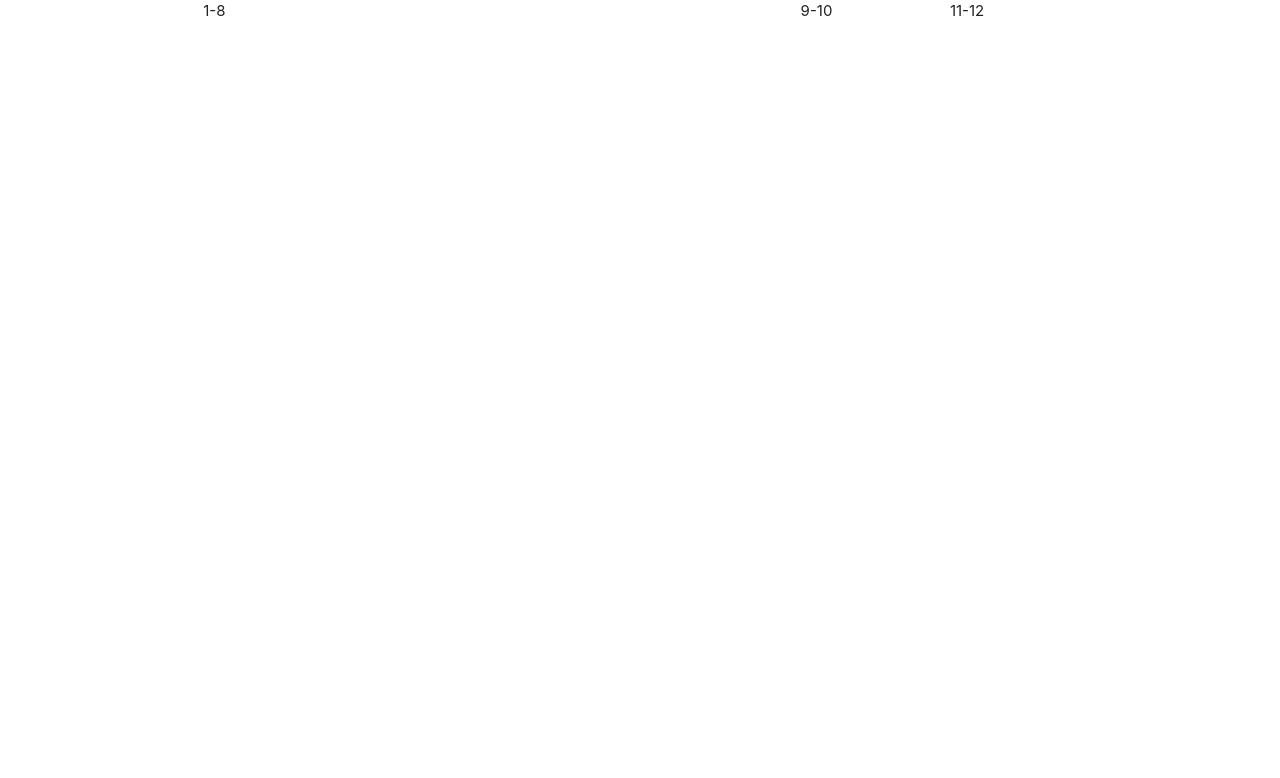
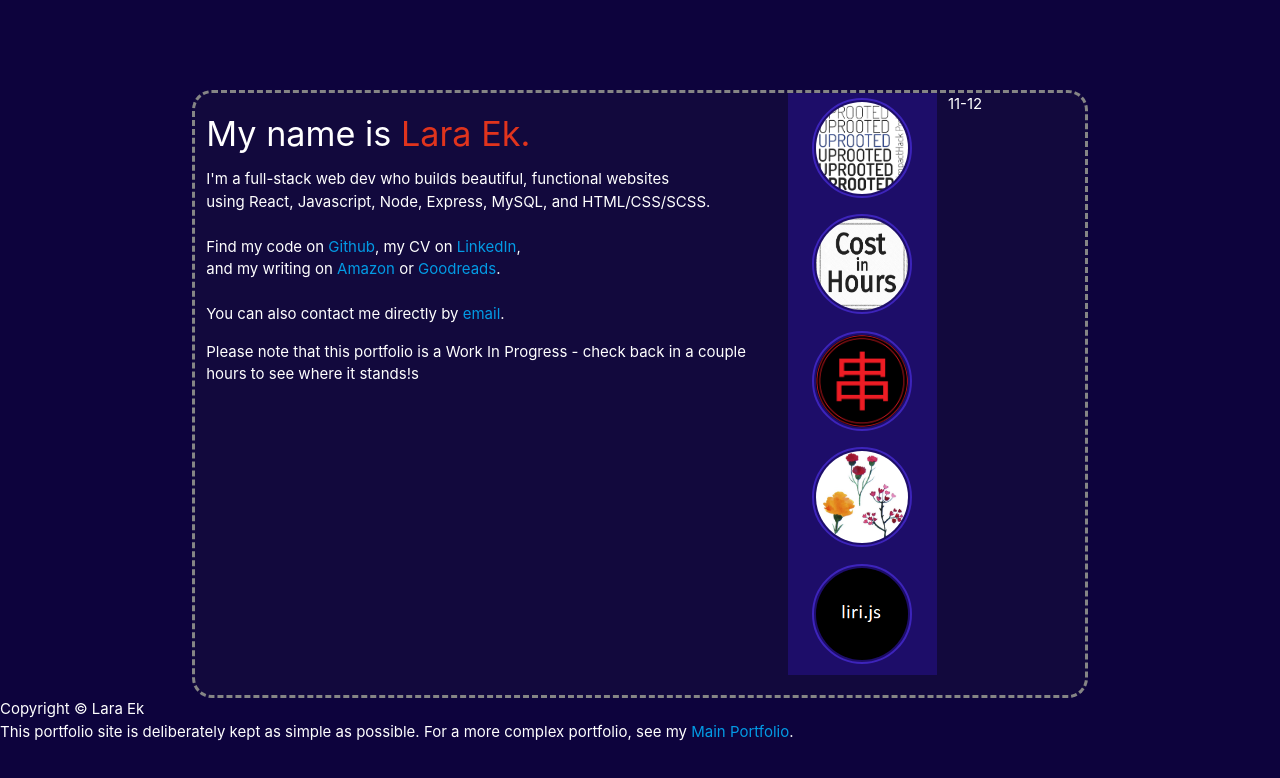
Before and after one commit to LaraEk/Portfolio, a plain HTML site: page index.html in a window 1280 px wide. Drawn offline with nearby package versions, Linux system fonts and the light colour scheme; files that its build step writes are made by us from their sources.

Commit message:
adding content, beginning to make it pretty

```diff
--- /dev/null
+++ b/colors.scss
@@ -0,0 +1 @@
+$darkblue: #0d033d;
--- a/index.html
+++ b/index.html
@@ -18,17 +18,69 @@
     <meta name="viewport" content="width=device-width, initial-scale=1.0" />
     <meta http-equiv="X-UA-Compatible" content="ie=edge" />
 
-    <link rel="stylesheet/scss" type="text/css" href="test.scss" />
+    <link rel="stylesheet/scss" type="text/css" href="colors.scss" />
+    <link rel="stylesheet" href="styles.css" />
 
     <title>Portfolio</title>
   </head>
   <body>
     <div class="container">
+
       <div class="row">
-        <div class="col s8">1-8</div>
-        <div class="col s2">9-10</div>
+        <div class="col s8" id="intro">
+            <h4>My name is <span style="color:rgb(224, 52, 29)">Lara Ek.</span></h4>
+            <p>
+              I'm a full-stack web dev who builds beautiful, functional websites
+              <br/> using React, Javascript, Node, Express, MySQL, and HTML/CSS/SCSS.
+              <!-- <br/> I also speak multiple real-life languages: Mandarin, Hungarian, Swedish among others. -->
+              <br/>
+              <br/> Find my code on <a href="https://github.com/LaraEk/">Github</a>, my CV on <a href="https://www.linkedin.com/in/lara-ek/">LinkedIn</a>,
+              <br/> and my writing on <a href="https://www.amazon.com/Lara-Ek/e/B01N4F2TQD">Amazon</a> or <a href="https://www.goodreads.com/author/show/5441095.Lara_Ek">Goodreads</a>.
+              <br/>
+              <br/> You can also contact me directly by <a href="mailto:larakek@gmail.com">email</a>.
+            </p>
+
+            <p> Please note that this portfolio is a Work In Progress - check back in a couple hours to see where it stands!s</p>
+          </div>
+
+        <div class="col s2" id="projectscontainer">
+          <center>
+          <a href="https://laraek.github.io/ImpactHackUprooted/"></a><img
+            class="portfolioitem"
+            src="portpics/uprooted logo.png"
+            alt="ImpactHack: Uprooted is linked!"
+          /></a>
+          <a href="https://laraek.github.io/CostInHours/"><img
+            class="portfolioitem"
+            src="portpics/costinhourslogo.png"
+            alt="Cost in Hours is linked!"
+          /></a>
+          <a href="https://github.com/LaraEk/HandlebarsHW"><img
+            class="portfolioitem"
+            src="portpics/chuarbig.png"
+            alt="串Ordering Center is linked!"
+          /></a>
+          <a href="https://github.com/LaraEk/FrondFinder"><img
+            class="portfolioitem"
+            src="portpics/plantsportpic.png"
+            alt="FrondFinder is linked!"
+          /></a>
+          <a href="https://github.com/LaraEk/liri-node-app"><img
+            class="portfolioitem"
+            src="portpics/lirijsportpic.png"
+            alt="Liri.js is linked!"
+          /></a>
+        </center>
+        </div>
         <div class="col s1">11-12</div>
       </div>
     </div>
+
+    <footer>
+        Copyright © Lara Ek
+        <br>
+        This portfolio site is deliberately kept as simple as possible.  For a more complex portfolio, see my <a href="https://laraek.github.io/MainPortfolio/">Main Portfolio</a>.
+      </footer>
+
   </body>
 </html>
--- /dev/null
+++ b/styles.css
@@ -0,0 +1,26 @@
+body {
+  background-color: #0d033d;
+  color: #fff;
+}
+
+.container {
+  margin-top: 7%;
+  margin-left: auto;
+  border: 3px dashed rgb(133, 133, 133);
+  border-radius: 20px;
+  background-color: #12093d;
+}
+
+#projectscontainer {
+  background-color: #1d0d69;
+  color: #fff;
+}
+
+.portfolioitem {
+  margin: 4%;
+  padding: 2px;
+  height: 100px;
+  width: 100px;
+  border-radius: 50%;
+  border: solid 2px #3d24bb;
+}
--- a/styles.scss
+++ /dev/null
@@ -1,5 +0,0 @@
-$darkblue: #0d033d;
-
-body: {
-    $darkblue;
-}
```
Also changed, not shown: portpics/chuarbig.png (added), portpics/cloudsportpic.jpg (added), portpics/costinhourslogo.png (added), portpics/eevee.png (added), portpics/lirijsportpic.png (added), portpics/plantsportpic.png (added), portpics/shamazonportpic.png (added), portpics/tolkienportpic.jpg (added), portpics/trainportpic.jpg (added), portpics/uprooted logo.png (added), 1 other file.
